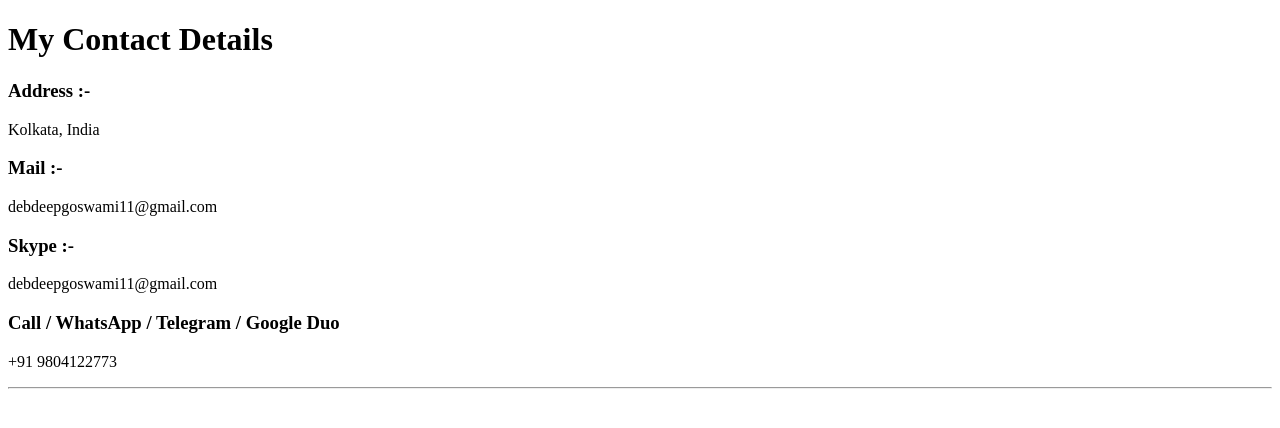
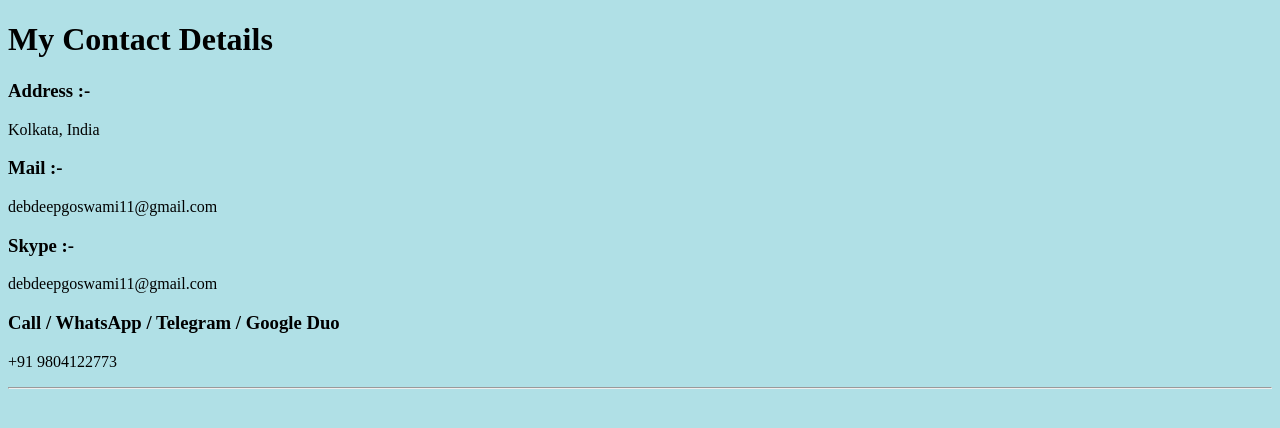
Before and after one commit to Debdeep-Goswami/Web-Development, a plain HTML site: page HTML - Personal Site/contact-me.html in a window 1280 px wide. Drawn offline with Linux system fonts and the light colour scheme.

Commit message:
Added Inline CSS

```diff
--- a/HTML - Personal Site/contact-me.html
+++ b/HTML - Personal Site/contact-me.html
@@ -6,7 +6,7 @@
   <title>Contact Me</title>
 </head>
 
-<body>
+<body style="background-color:powderblue;">
   <h1>My Contact Details</h1>
   <p><h3>Address :-</h3> Kolkata, India</p>
   <p><h3>Mail :-</h3> debdeepgoswami11@gmail.com</p>
```
Also changed, not shown: HTML - Personal Site/index.html (+1 -1 lines).
